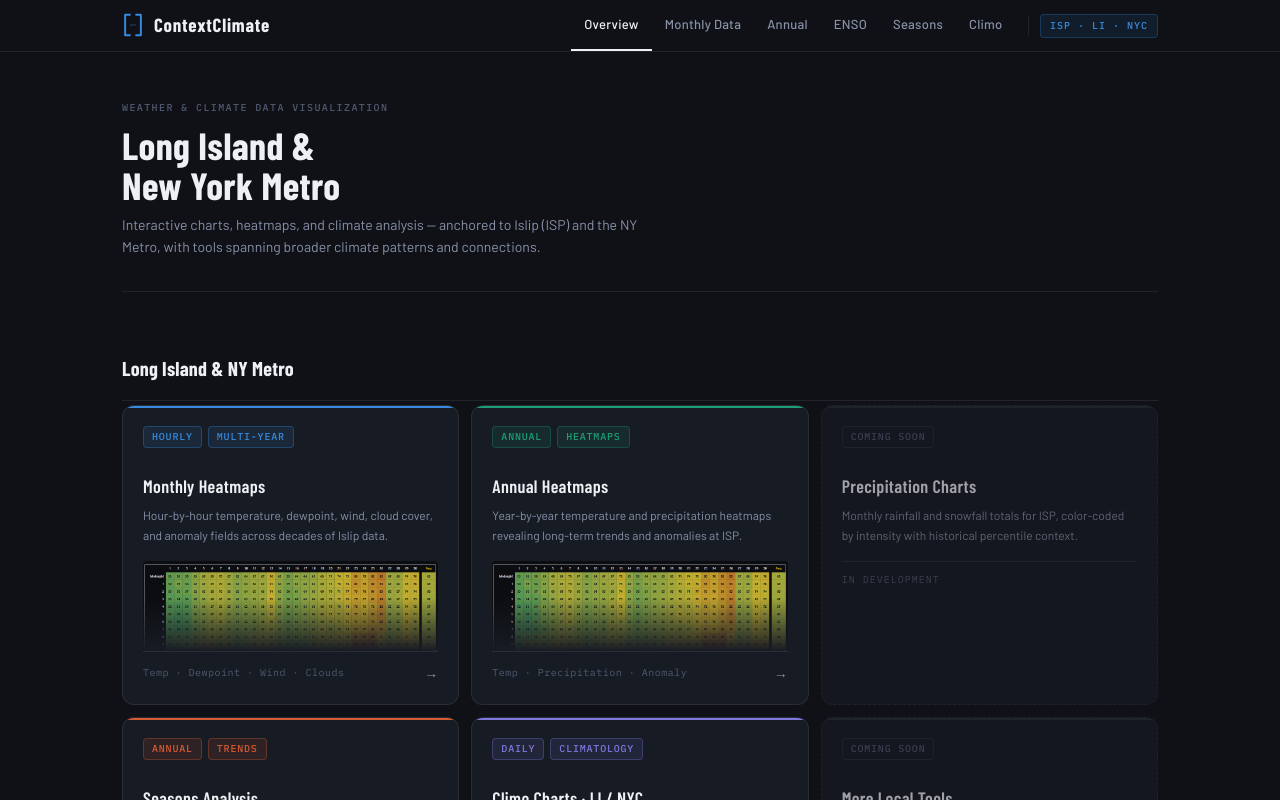
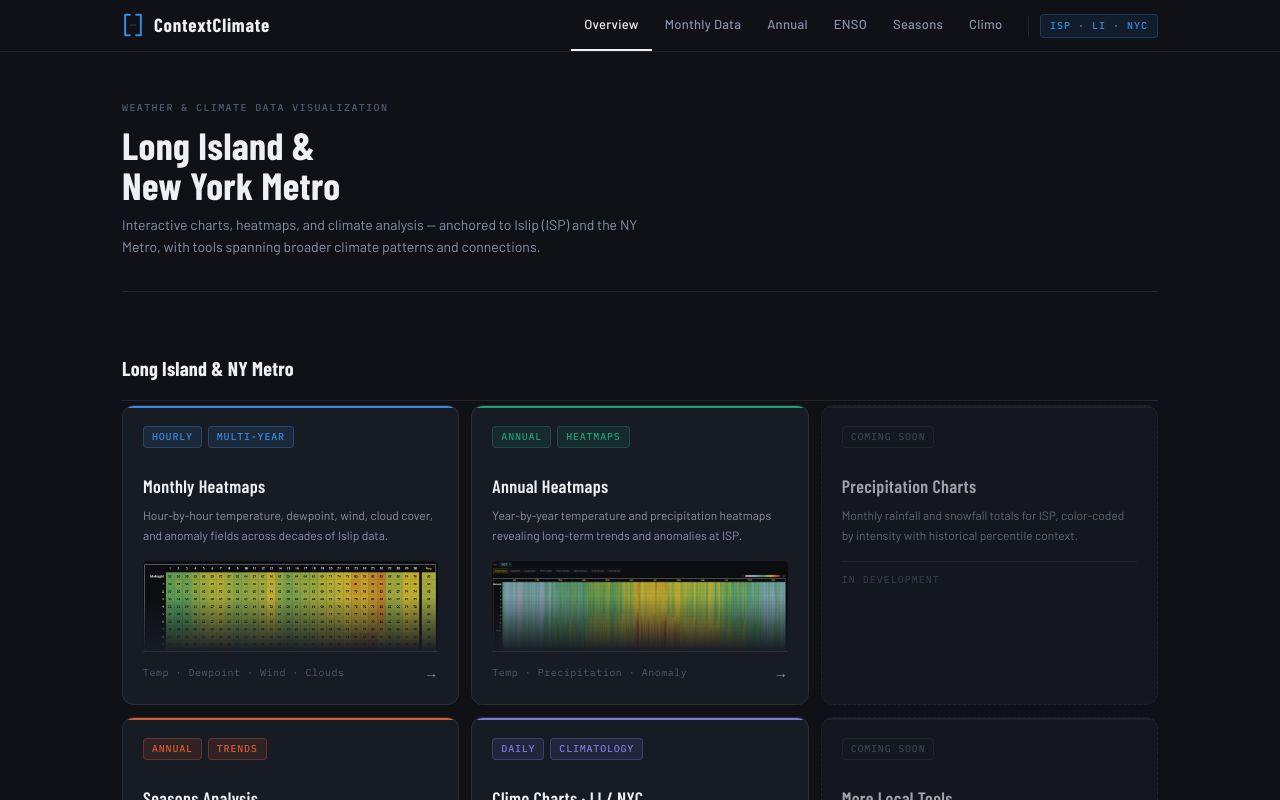
Before and after one commit to josht3113/context-climate, a React (Vite) app: page /#/ in a window 1280 px wide. Shown: the top 800 px of the page. Built offline with nearby package versions, Linux system fonts and the light colour scheme.

Commit message:
Update Home.jsx

```diff
--- a/src/pages/Home.jsx
+++ b/src/pages/Home.jsx
@@ -27,7 +27,7 @@ const SECTIONS = [
         footerTags: ['Temp', 'Precipitation', 'Anomaly'],
         to:         '/annual',
         accentVar:  '--accent-live',
-        thumb: '/MonthlyThumbnail.png',
+        thumb: '/annualthumbnail.png',
       },
       {
         tags:       ['COMING SOON'],
```
